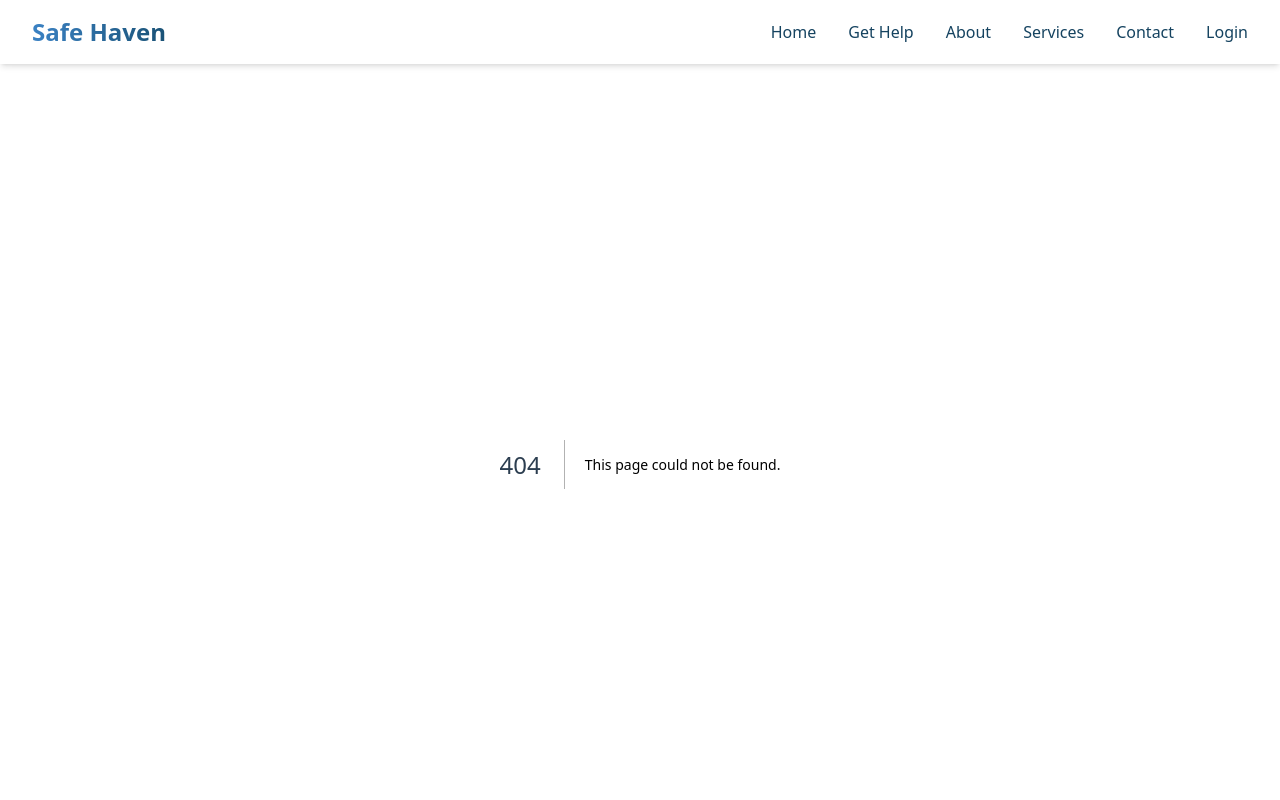
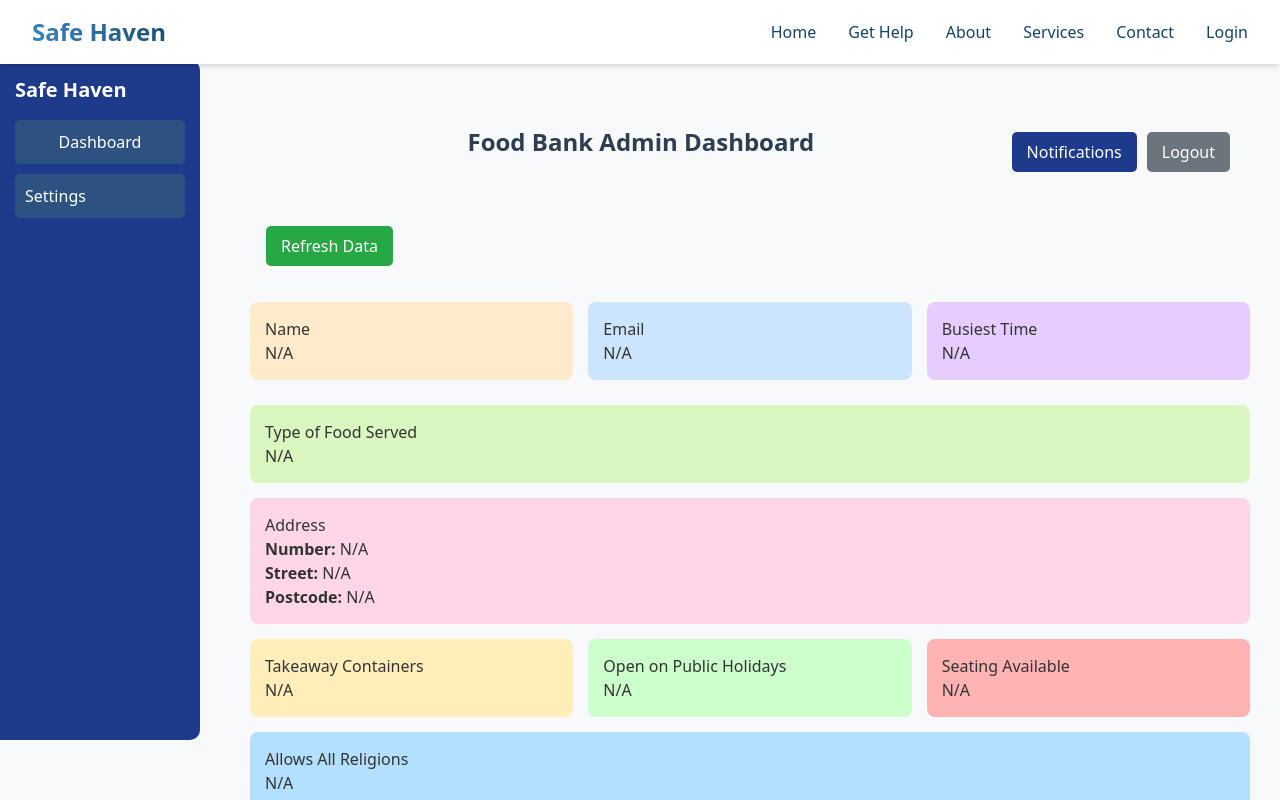
Before and after one commit to Hsrehman/safe-haven, a Next.js app: page /profile-dashboard in a window 1280 px wide. Before the commit this address had no page. Shown: the top 800 px of the page. Built offline with nearby package versions, Linux system fonts and the light colour scheme; no server answers.

Commit message:
Updated Profile Dashboard layout and styling

```diff
--- /dev/null
+++ b/app/profile-dashboard/page.js
@@ -0,0 +1,143 @@
+"use client";
+import { useEffect, useState } from "react";
+
+export default function ProfileDashboard() {
+  const [profile, setProfile] = useState({
+    name: "N/A",
+    email: "N/A",
+    foodType: "N/A",
+    address: {
+      number: "N/A",
+      street: "N/A",
+      postcode: "N/A",
+    },
+    takeawayContainers: "N/A",
+    openOnHolidays: "N/A",
+    seatingAvailable: "N/A",
+    allowsAllReligions: "N/A",
+    busiestTime: "N/A",
+  });
+
+  const fetchData = async () => {
+    try {
+      const res = await fetch("/api/profile");
+      if (!res.ok) {
+        throw new Error(`HTTP error! status: ${res.status}`);
+      }
+      const data = await res.json();
+      setProfile(data);
+    } catch (error) {
+      console.error("Error fetching profile data:", error);
+    }
+  };
+
+  useEffect(() => {
+    fetchData();
+  }, []);
+
+  return (
+    <div style={{ display: "flex", background: "#f8f9fa", minHeight: "100vh", color: "#333" }}>
+      <div style={{
+        width: "200px",
+        background: "#1e3a8a",
+        color: "white",
+        padding: "15px",
+        position: "fixed",
+        top: "60px",
+        left: "0",
+        bottom: "60px",
+        borderRadius: "0 10px 10px 0",
+        overflowY: "auto"
+      }}>
+        <h2 style={{ fontSize: "20px", fontWeight: "bold", marginBottom: "15px" }}>Safe Haven</h2>
+        <nav>
+          <ul style={{ listStyle: "none", padding: "0" }}>
+            <li style={{ padding: "10px", background: "#2c5282", borderRadius: "5px", marginBottom: "10px", textAlign: "center", cursor: "pointer" }}>Dashboard</li>
+            <li style={{ padding: "10px", background: "#2c5282", borderRadius: "5px", cursor: "pointer" }}>Settings</li>
+          </ul>
+        </nav>
+      </div>
+
+      <div style={{ flex: "1", marginLeft: "220px", padding: "30px", height: "100vh", overflowY: "auto" }}>
+        <div style={{
+          display: "flex",
+          justifyContent: "space-between",
+          alignItems: "center",
+          marginBottom: "30px",
+          marginTop: "30px",
+          padding: "0 20px"
+        }}>
+          <h1 style={{ fontSize: "24px", fontWeight: "bold", textAlign: "center", flexGrow: "1" }}>Food Bank Admin Dashboard</h1>
+          <div>
+            <button style={{ background: "#1e3a8a", color: "white", padding: "8px 15px", borderRadius: "5px", marginRight: "10px", border: "none", cursor: "pointer" }}>Notifications</button>
+            <button style={{ background: "#6c757d", color: "white", padding: "8px 15px", borderRadius: "5px", border: "none", cursor: "pointer" }}>Logout</button>
+          </div>
+        </div>
+
+        <div className="p-4">
+          <button
+            onClick={fetchData}
+            style={{
+              background: "#28a745",
+              color: "white",
+              padding: "8px 15px",
+              borderRadius: "5px",
+              border: "none",
+              cursor: "pointer",
+              marginBottom: "20px"
+            }}
+          >
+            Refresh Data
+          </button>
+        </div>
+
+        <div style={{ display: "grid", gridTemplateColumns: "repeat(3, 1fr)", gap: "15px", marginBottom: "25px" }}>
+          <div style={{ background: "#ffebcc", padding: "15px", borderRadius: "8px" }}>
+            <h2>Name</h2>
+            <p>{profile.name}</p>
+          </div>
+          <div style={{ background: "#cce5ff", padding: "15px", borderRadius: "8px" }}>
+            <h2>Email</h2>
+            <p>{profile.email}</p>
+          </div>
+          <div style={{ background: "#e6ccff", padding: "15px", borderRadius: "8px" }}>
+            <h2>Busiest Time</h2>
+            <p>{profile.busiestTime}</p>
+          </div>
+        </div>
+
+        <div style={{ background: "#d9f7be", padding: "15px", borderRadius: "8px" }}>
+          <h2>Type of Food Served</h2>
+          <p>{profile.foodType}</p>
+        </div>
+
+        <div style={{ background: "#ffd6e7", padding: "15px", borderRadius: "8px", marginTop: "15px" }}>
+          <h2>Address</h2>
+          <p><strong>Number:</strong> {profile.address.number}</p>
+          <p><strong>Street:</strong> {profile.address.street}</p>
+          <p><strong>Postcode:</strong> {profile.address.postcode}</p>
+        </div>
+
+        <div style={{ display: "grid", gridTemplateColumns: "repeat(3, 1fr)", gap: "15px", marginTop: "15px" }}>
+          <div style={{ background: "#ffeeba", padding: "15px", borderRadius: "8px" }}>
+            <h2>Takeaway Containers</h2>
+            <p>{profile.takeawayContainers}</p>
+          </div>
+          <div style={{ background: "#ccffcc", padding: "15px", borderRadius: "8px" }}>
+            <h2>Open on Public Holidays</h2>
+            <p>{profile.openOnHolidays}</p>
+          </div>
+          <div style={{ background: "#ffb3b3", padding: "15px", borderRadius: "8px" }}>
+            <h2>Seating Available</h2>
+            <p>{profile.seatingAvailable}</p>
+          </div>
+        </div>
+
+        <div style={{ background: "#b3e0ff", padding: "15px", borderRadius: "8px", marginTop: "15px" }}>
+          <h2>Allows All Religions</h2>
+          <p>{profile.allowsAllReligions}</p>
+        </div>
+      </div>
+    </div>
+  );
+}
```
